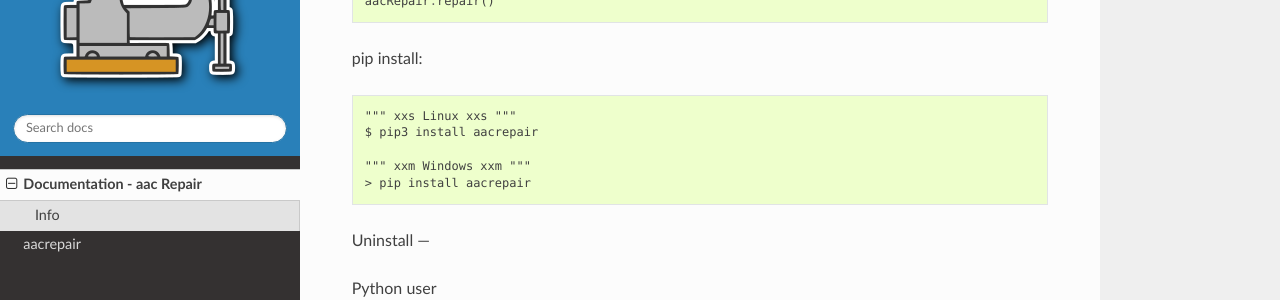
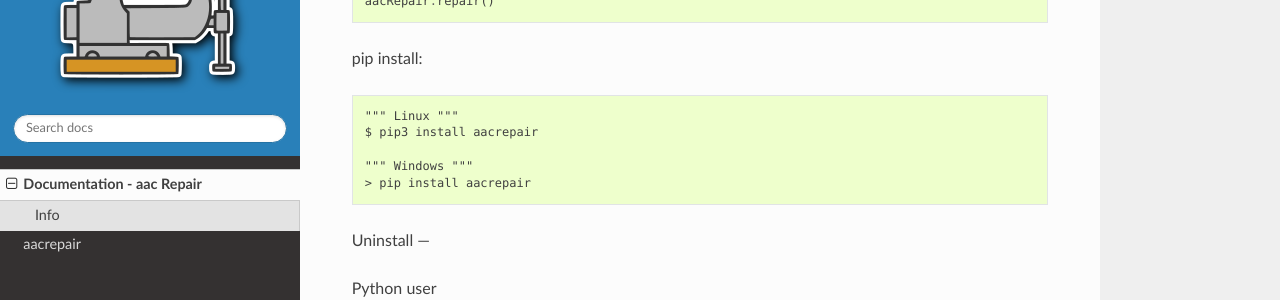
Before and after one commit to 44xtc44/aacRepair, a Sphinx documentation site: the page built from docs/source/README.rst, in a window 1280 px wide and 900 px high, scrolled down 1027 px. Shown: the part 159-459 px from the top of the window. Built offline with Sphinx 7.4.7 and the Read the Docs theme 2.0.0, drawn with Linux system fonts in a browser that asks for light colours; some web fonts are replaced.

Commit message:
removed unnecessary strings

```diff
--- a/docs/source/README.rst
+++ b/docs/source/README.rst
@@ -47,10 +47,10 @@ code::
 
 pip install::
 
-   """ xxs Linux xxs """
+   """ Linux """
    $ pip3 install aacrepair
 
-   """ xxm Windows xxm """
+   """ Windows """
    > pip install aacrepair
 
 
```
Also changed, not shown: README.md (+2 -2 lines).
